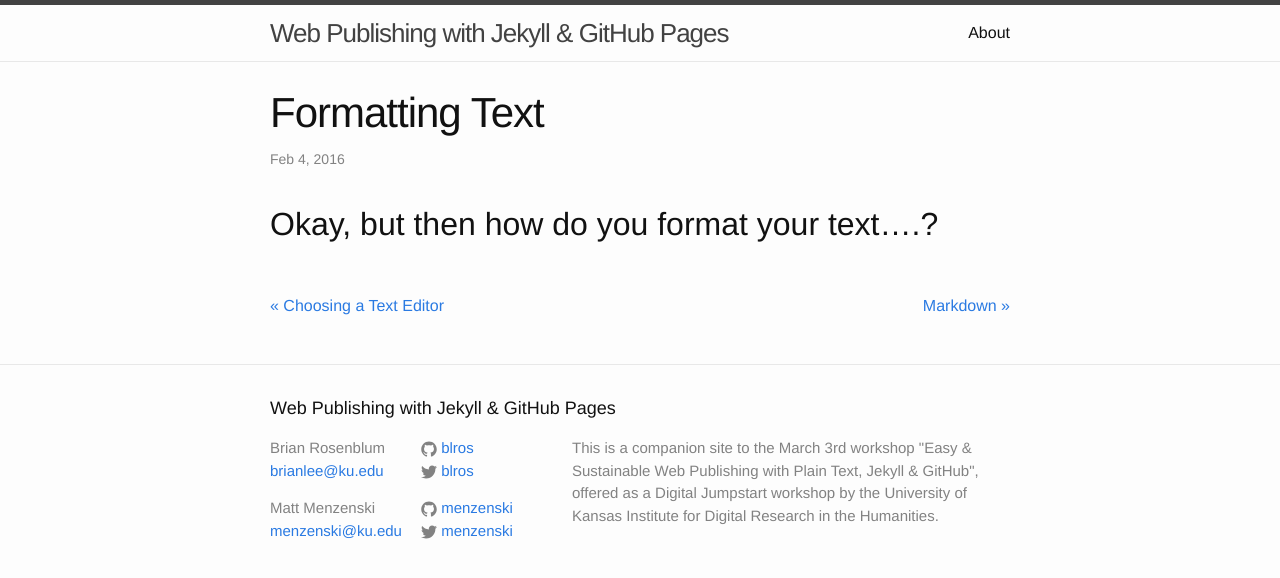
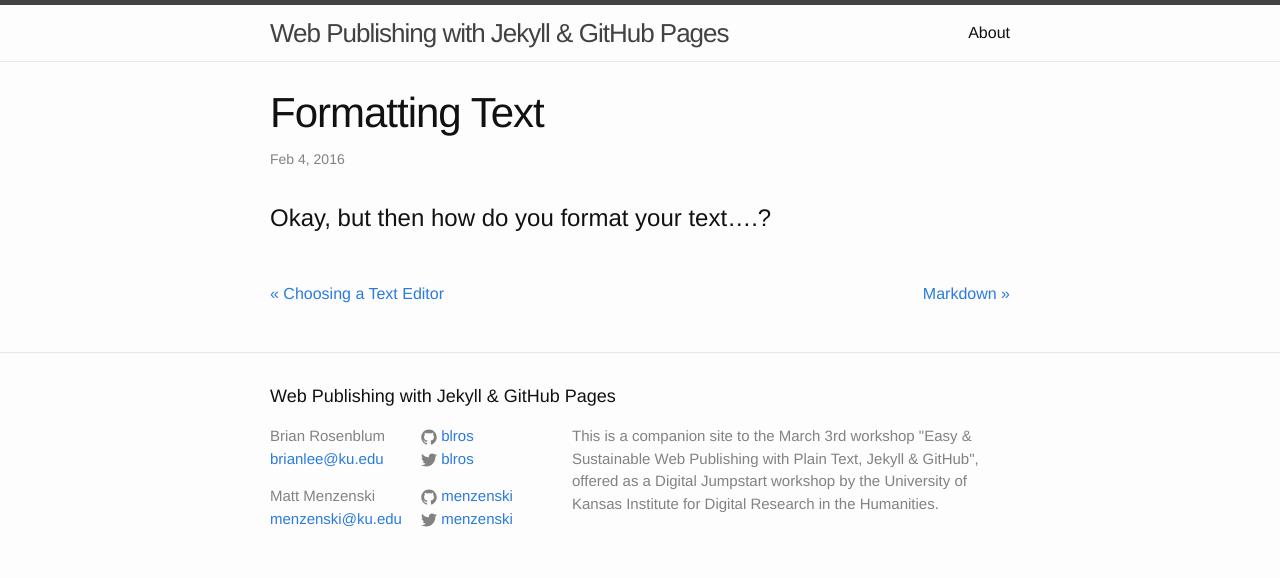
Before and after one commit to menzenski/idrh-static-site-workshop, a Jekyll site: the page built from _posts/2016-02-04-formatting.md, in a window 1280 px wide. Shown: the top 578 px of the page. Built offline with Jekyll 4.4.1, drawn with Linux system fonts in a browser that asks for light colours.

```diff
--- a/_posts/2016-02-04-formatting.md
+++ b/_posts/2016-02-04-formatting.md
@@ -6,4 +6,4 @@ categories: jekyll
 published: true
 ---
 
-## Okay, but then how do you format your text....?
+# Okay, but then how do you format your text....?
```
